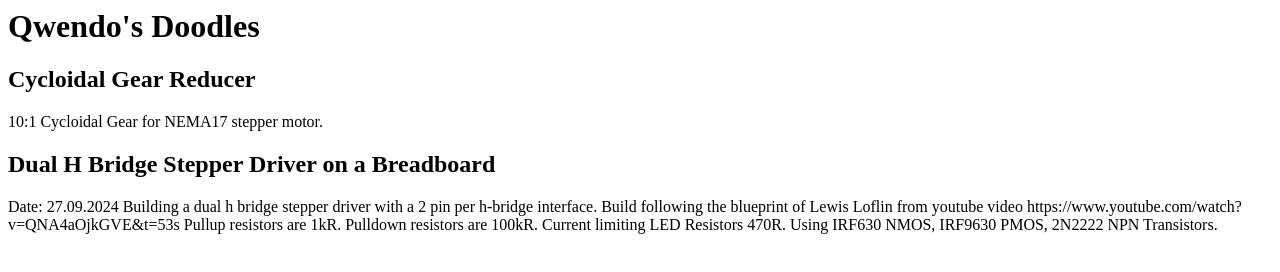
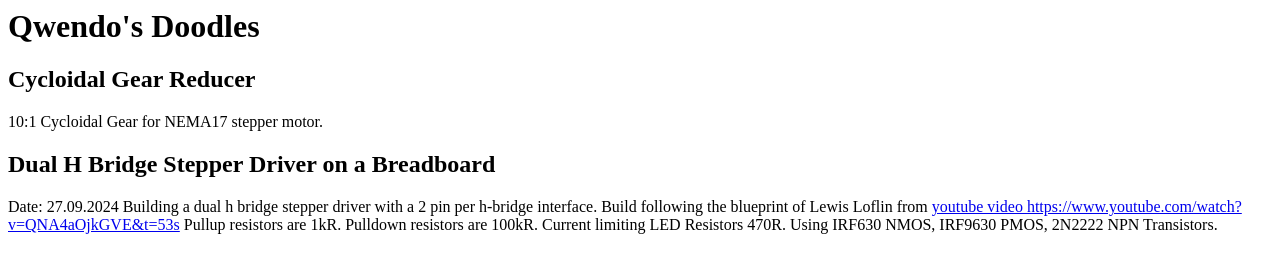
Before and after one commit to Qwendu/Qwendu.github.io, a plain HTML site: page index.html in a window 1280 px wide. Drawn offline with Linux system fonts and the light colour scheme.

Commit message:
fix link

```diff
--- a/index.html
+++ b/index.html
@@ -17,7 +17,7 @@ Date: 27.09.2024
 Building a dual h bridge stepper driver with a
 2 pin per h-bridge interface.
 
-Build following the blueprint of Lewis Loflin from <a src="https://www.youtube.com/watch?v=QNA4aOjkGVE&t=53s">youtube video https://www.youtube.com/watch?v=QNA4aOjkGVE&t=53s</a>
+Build following the blueprint of Lewis Loflin from <a href="https://www.youtube.com/watch?v=QNA4aOjkGVE&t=53s">youtube video https://www.youtube.com/watch?v=QNA4aOjkGVE&t=53s</a>
 
 Pullup resistors are 1kR.
 Pulldown resistors are 100kR.
```
